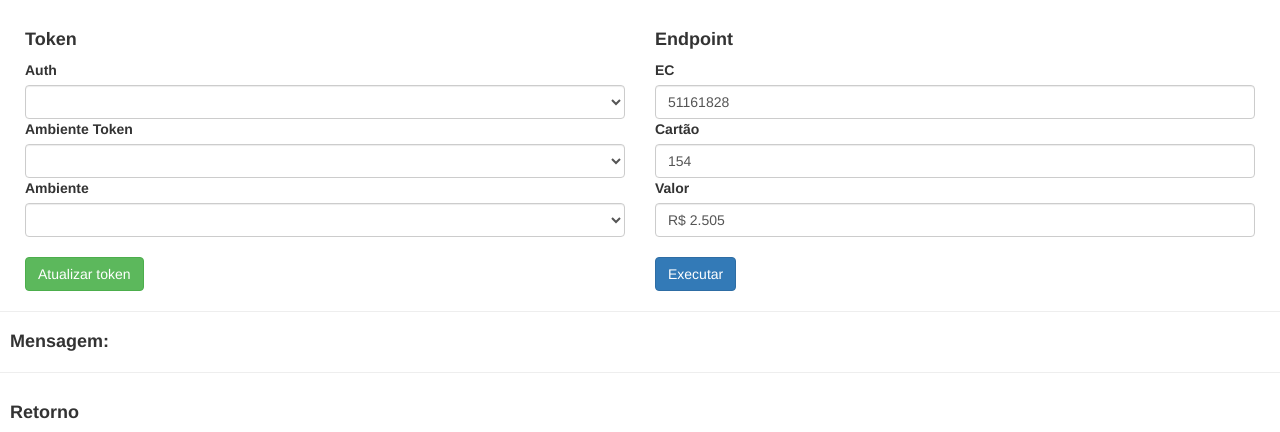
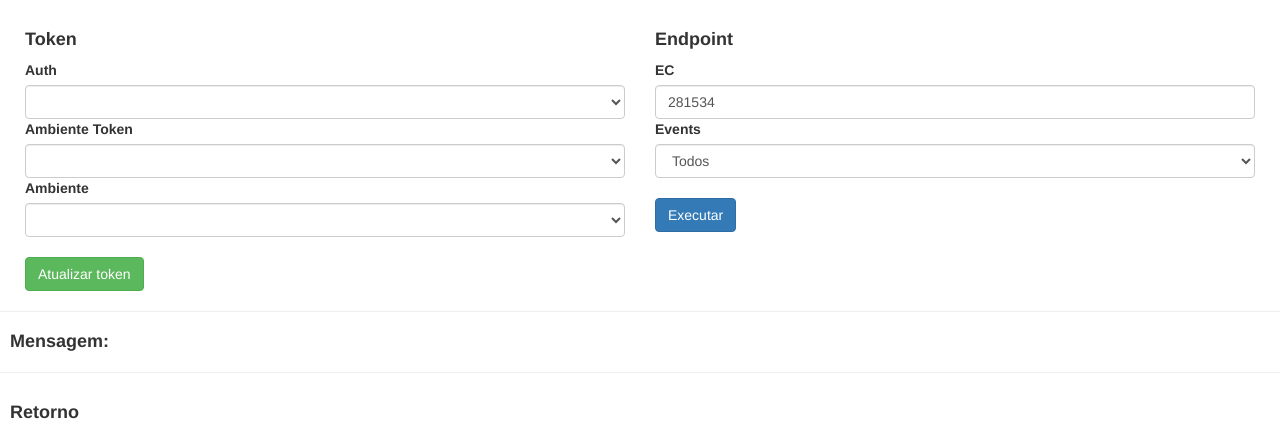
Before and after one commit to allanmoreira/php-support, a PHP site: page /getnet/logs.php in a window 1280 px wide. Shown: the part 51-483 px from the top of the page. Run offline with PHP 8.4, Linux system fonts and the light colour scheme.

Commit message:
Buscando event types + filtro

```diff
--- a/getnet/logs.php
+++ b/getnet/logs.php
@@ -43,10 +43,10 @@
                 <h4><strong>Endpoint</strong></h4>
                 <label>EC</label>
                 <input id="ec" class="form-control" placeholder="ec">
-                <label>Cartão</label>
-                <input id="cartao" class="form-control" placeholder="cartao">
-                <label>Valor</label>
-                <input id="valor" class="form-control" placeholder="valor" data-thousands="." data-decimal="," data-prefix="R$ ">
+                <label>Events</label>
+                <select id="events" class="form-control">
+                    <option value="">Todos</option>
+                </select>
                 <br>
                 <button class="btn btn-primary" id="btn_executar">Executar</button>
             </div>
--- a/static/js/paginas/logs.js
+++ b/static/js/paginas/logs.js
@@ -1,16 +1,13 @@
 var mensagem = $('#mensagem');
 
-var valor = $('#valor');
-var cartao = $('#cartao');
 var ec = $('#ec');
+var events = $('#events');
 var tabela = $('#tabela');
 
 $(function(){
     getConfigs();
-    valor.maskMoney();
-    ec.val('51161828');
-    cartao.val('154');
-    valor.val(converteFloatParaMoeda('2505'));
+    ec.val('281534');
+    eventsTypes();
 });
 
 $('.form-control').keydown(function (e){
@@ -23,19 +20,56 @@ btn_executar.click(function(){
     consulta();
 });
 
-function consulta() {
+function eventsTypes() {
     $.ajax({
-        url: URL.MANAGEMENT[ambiente.val()] + '/v1/audit/events?size=10&page=0&min-date=2021-11-25T00:00:00.000-03:00&max-date=2021-12-09T23:59:59.999-03:00&merchant-id=281534',
+        url: URL.MANAGEMENT[ambiente.val()] + '/v1/audit/events/event-types',
         async: true,
         type: 'GET',
         dataType: 'json',
         beforeSend: function (xhr) {
             xhr.setRequestHeader("Authorization", 'Bearer ' + getToken());
         },
-        data: {
-            valor : converteMoedaParaFloat(valor.val(), 2),
-            cartao: cartao.val()
+        success: function (response) {
+            abreNotificacao('success', 'Consulta realizada com sucesso!');
+            mensagem.html(response.status.description);
+            response.data.forEach(function (item) {
+                events.append($('<option>', {
+                    value: item,
+                    text: item
+                }));
+            });
         },
+        error: function (response) {
+            if(response.status === 401){
+                abreNotificacao('warning', 'Não autorizado!');
+            } else {
+                abreNotificacao('danger', 'ERRO');
+            }
+        }
+    });
+}
+
+function consulta() {
+    var data = {
+        'size': 10,
+        'page': 0,
+        'min-date': '2021-11-25T00:00:00.000-03:00',
+        'max-date': '2021-12-09T23:59:59.999-03:00',
+        'merchant-id': +ec.val()
+    };
+    var type = events.val();
+    if(type !== '')
+        data.type = events.val();
+
+    $.ajax({
+        url: URL.MANAGEMENT[ambiente.val()] + '/v1/audit/events',
+        async: true,
+        type: 'GET',
+        dataType: 'json',
+        beforeSend: function (xhr) {
+            xhr.setRequestHeader("Authorization", 'Bearer ' + getToken());
+        },
+        data: data,
         success: function (response) {
             abreNotificacao('success', 'Consulta realizada com sucesso!');
             mensagem.html(response.status.description);
```
